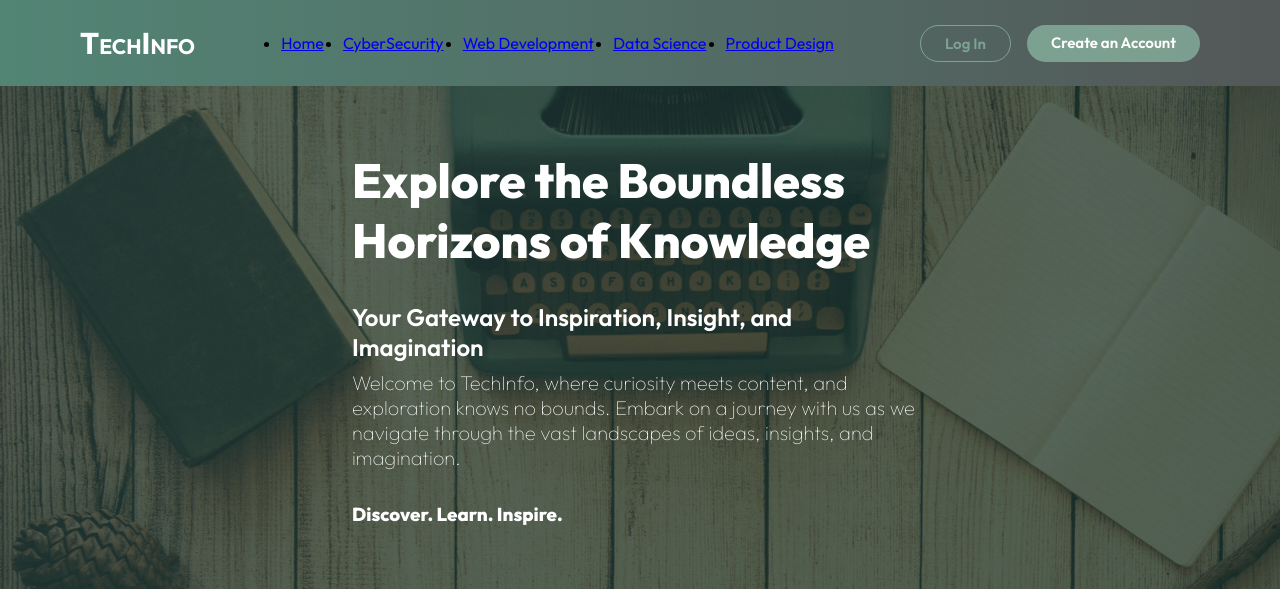
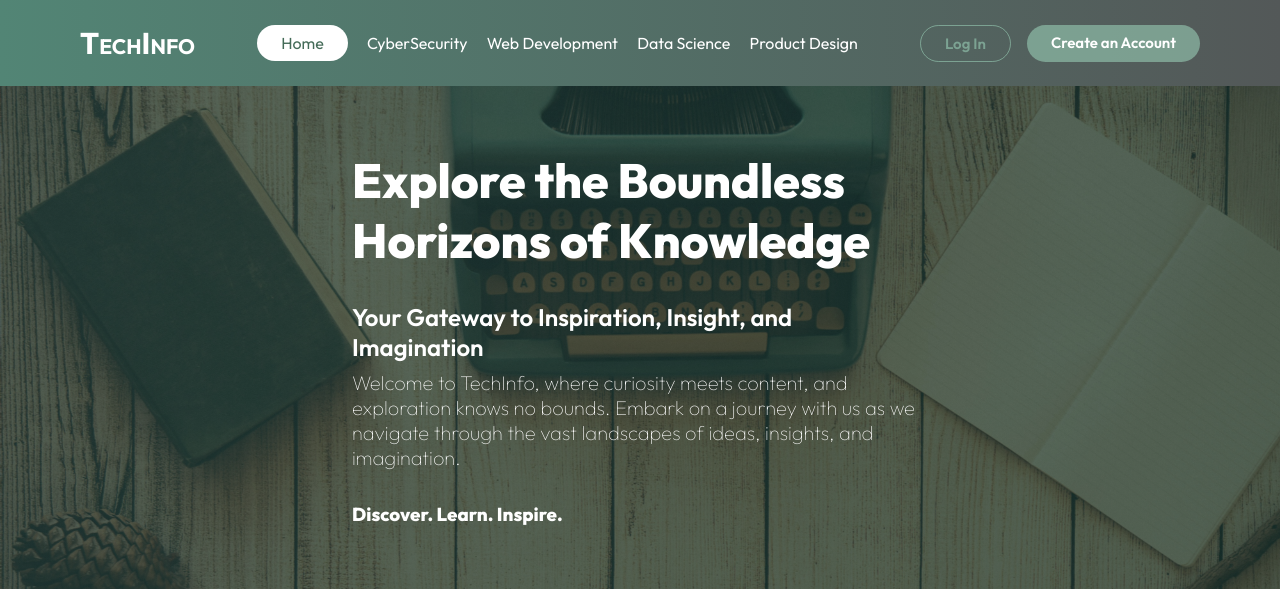
Before and after one commit to davidolanrewaju/my-blog, a PHP site: page / in a window 1280 px wide. Shown: the top 589 px of the page. Run offline with PHP 8.4, Linux system fonts and the light colour scheme; data that the repository does not hold is empty; some web fonts are replaced.

Commit message:
Update css code

```diff
--- a/css/index.css
+++ b/css/index.css
@@ -43,19 +43,31 @@ body {
   gap: 1.2rem;
 }
 
-.link {
+.links li {
   list-style-type: none;
 }
 
-.link a {
+.link {
   color: #fff;
   text-decoration: none;
   font-family: var(--outfit);
 }
 
-.link a:hover {
+.link:hover {
   border-bottom: 1px solid white;
-  padding-bottom: 3px;
+  padding-bottom: 0.5rem;
+}
+
+.active-home {
+  background-color: #fff;
+  color: #446b58;
+  padding: 0.5rem 1.5rem;
+  border-radius: 20px;
+}
+
+.active-home:hover {
+  border: none;
+  padding-bottom: 0.5rem;
 }
 
 .authorization-links {
```
